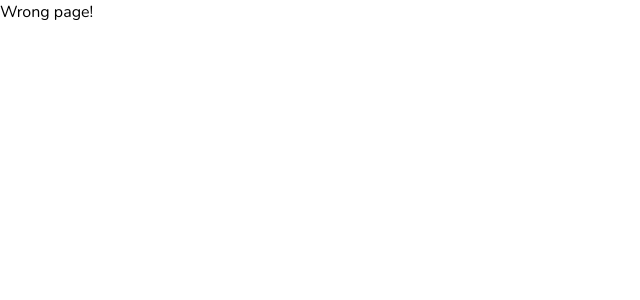
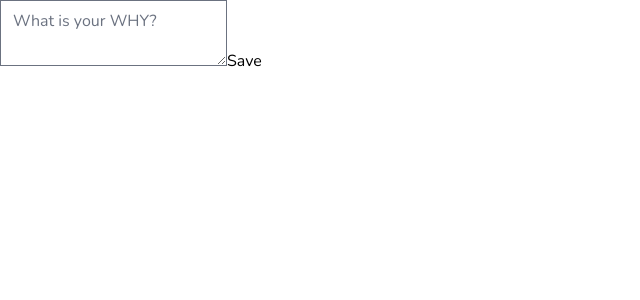
Before and after one commit to jonteal/SwoleMates, a React (Create React App) app in the folder client/: page /personaldevelopment in a window 1280 px wide. Shown: the top 300 px of the page, without its empty margins (0-640 px from the left). Built offline with nearby package versions, Linux system fonts and the light colour scheme.

Commit message:
input form filled out

```diff
--- a/client/src/App.js
+++ b/client/src/App.js
@@ -8,6 +8,7 @@ import MealPlanner from './components/MealPlanner/MealPlanner.jsx'
 import Profile from './components/Profile/Profile'
 import Foodbar from './components/Food/Food'
 import Quote from './components/Quote/Quote';
+import PersonalDevelopment from './components/PersonalDevelopment/PersonalDevelopment';
 
 
 import { ApolloClient, ApolloProvider, InMemoryCache, createHttpLink } from '@apollo/client';
@@ -43,9 +44,10 @@ function App() {
           {/* <SignupForm /> */}
           <Switch>
             <Route exact path='/' component={ComingSoon} />
-            <Route exact path='/signup' component={SignupForm} />
+            {/* <Route exact path='/signup' component={SignupForm} /> */}
             <Route exact path='/profile' component={Profile} />
             <Route exact path='/quote' component={Quote} />
+            <Route exact path='/personaldevelopment' component={PersonalDevelopment} />
             <Route exact path='/food' component={Foodbar} />
             <Route exact path='/mealplan' component={MealPlanner} />
             {/* <Route exact path='/signup' component={SignupForm} /> */}
--- /dev/null
+++ b/client/src/components/PersonalDevelopment/PersonalDevelopment.js
@@ -0,0 +1,24 @@
+import React, { useState } from "react";
+
+const PersonalDevelopment = () => {
+
+    const [text, setText] = useState('');
+    return (
+        <div>
+            <form>
+                <textarea
+                    placeholder="What is your WHY?"
+                    type="text"
+                    required
+                    value={text}
+                    onChange={(e) => setText(e.target.value)}
+                />
+                <button>
+                    Save
+                </button>
+            </form>
+        </div>
+    )
+}
+
+export default PersonalDevelopment;
```
Also changed, not shown: client/src/components/PersonalDevelopment/PersonalDevelopment.css (added).
